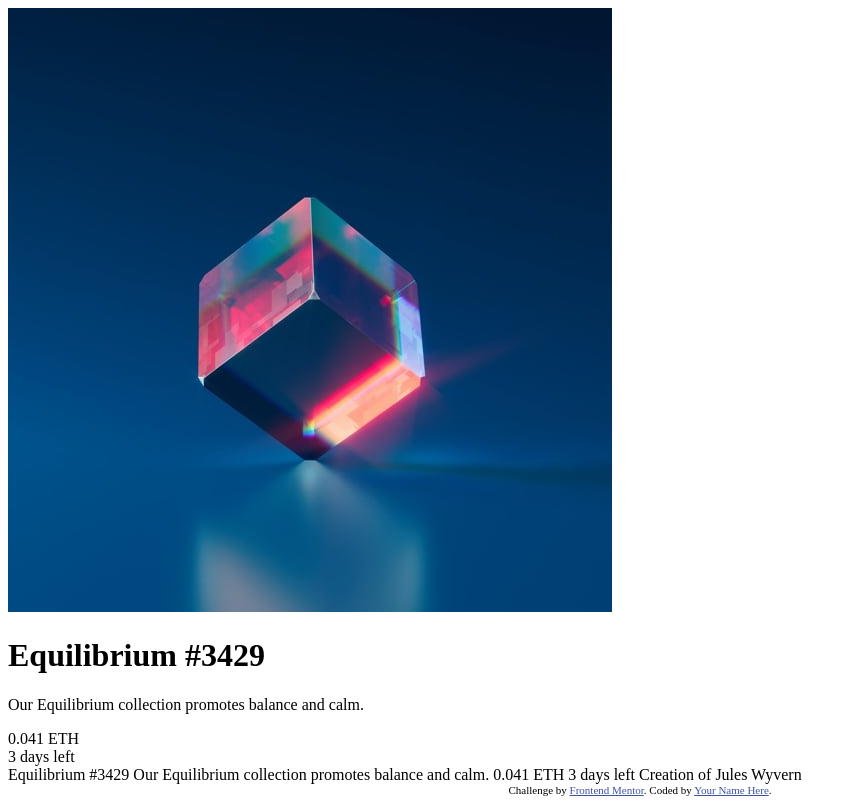
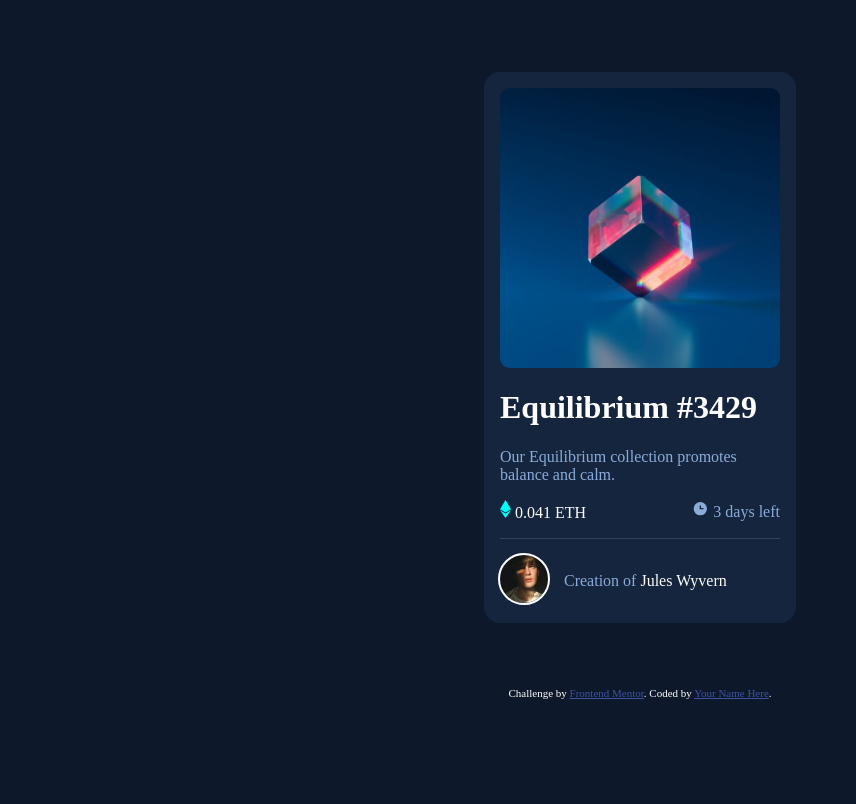
Before and after one commit to VectorGits/nft-card-project, a plain HTML site: page index.html in a window 1280 px wide. Shown: the whole page, without its empty margins (0-856 px from the left). Drawn offline with Linux system fonts and the light colour scheme.

Commit message:
major changes to card and style

```diff
--- a/index.html
+++ b/index.html
@@ -17,29 +17,41 @@
 </head>
 <body>
 
-  <div class="container">
-    <picture>
-      <img src="images/image-equilibrium.jpg" alt="transparent cube on a vertice">
-    </picture>
+  <div class="card">
+    <div class="content">
+      <!-- <div class="img1"> -->
+        <img class="img1" src="images/image-equilibrium.jpg" alt="transparent cube on a vertice">
+      <!-- </div> -->
 
-    <h1>Equilibrium #3429</h1>
 
-    <p>Our Equilibrium collection promotes balance and calm.</p>
+      <h1>Equilibrium #3429</h1>
 
-    <div>
-      <div>0.041 ETH</div>
-      <div>3 days left</div>
+      <p class="fade">Our Equilibrium collection promotes balance and calm.</p>
+
+      <div class="numerals">
+        <div>
+          <img src="images/icon-ethereum.svg" alt="">
+          <span>0.041 ETH</span>
+        </div>
+        <div>
+          <img src="images/icon-clock.svg" alt="">
+          <span class="fade">3 days left</span>
+        </div>
+      </div>
+      <div class="creator">
+        <div>
+          <img class="img2" src="images/image-avatar.png" alt="Creator of NFT">
+        </div>
+        <div>
+          <span class="fade">Creation of</span> Jules Wyvern
+        </div>
+
+
+      </div>
     </div>
+
   </div>
 
-  Equilibrium #3429
-
-  Our Equilibrium collection promotes balance and calm.
-
-  0.041 ETH
-  3 days left
-
-  Creation of Jules Wyvern
 
   <div class="attribution">
     Challenge by <a href="https://www.frontendmentor.io?ref=challenge" target="_blank">Frontend Mentor</a>.
--- a/style.css
+++ b/style.css
@@ -0,0 +1,118 @@
+
+
+
+:root {
+    --soft-blue: hsl(215, 51%, 70%);
+    --cyan: hsl(178, 100%, 50%);
+    --very-drk-blue-main: hsl(217, 54%, 11%);
+    --very-drk-blue-card: hsl(216, 50%, 16%);
+    --very-drk-blue-line: hsl(215, 32%, 27%);
+    --white: hsl(0, 0%, 100%);
+}
+
+body {
+    min-height: 100%;
+    display: flex;
+    flex-direction: column;
+    flex-wrap: wrap;
+    justify-content: center;
+    align-content: center;
+    color: var(--white);
+    background-color: var(--very-drk-blue-main);
+}
+
+.card {
+    width: 280px;
+    /* outline: 2px solid blue; */
+    border-radius: 1em;
+    display: flex;
+    flex-direction: column;
+    padding: 1em;
+    margin-inline: auto;
+    margin: 8vh auto 1em auto;
+    background-color: var(--very-drk-blue-card);
+}
+
+/* .content {
+    align-items: normal;
+} */
+
+/* img {
+    width: 90%;
+    margin-inline: auto;
+} */
+
+.img1 {
+    /* transform: scale(.3); */
+    width: 100%;
+    height: 15%;
+    margin-inline: auto;
+    /* margin-top: 2px; */
+    /* outline: 1px solid black; */
+    display: flex;
+    justify-content: center;
+    /* align-items: center; */
+    border-radius: .6em;
+}
+
+.fade {
+    color: var(--soft-blue);
+}
+
+.img2 {
+    /* transform: scale(.6); */
+    /* border: 2px solid black; */
+    border-radius: 100%;
+    height: 3em;
+    outline: 2px solid var(--white);
+}
+
+.numerals {
+    display: flex;
+    justify-content: space-between;
+    padding-bottom: 1em;
+    /* outline: 1px solid red; */
+    border-bottom: 1px solid var(--very-drk-blue-line);
+}
+
+.numerals > div > span {
+    /* outline: 1px solid blue; */
+    margin-top: 0;
+    padding-top: 0;
+}
+
+/* .numerals > div > img {
+    outline: 1px solid blue; */
+    /* width: .8em;
+} */
+
+.creator {
+    display: flex;
+    flex-direction: row;
+    padding-top: 1em;
+    /* justify-content: center; */
+    /* outline: 2px solid blue; */
+}
+
+/* .creator > div {
+    outline: 1px solid red;
+} */
+
+.creator > div:last-of-type {
+    /* outline: 1px solid yellow; */
+    /* margin-left: 1em;  */
+    align-self: start;
+    margin: auto 1em;
+    /* align-content: flex-start; */
+}
+
+.attribution {
+    font-size: 12px;
+    color: white;
+    text-align: center;
+    /* border: 1px solid red; */
+    margin-top: 3rem;
+}
+.attribution a {
+    color: hsl(228, 45%, 44%);
+}
```
